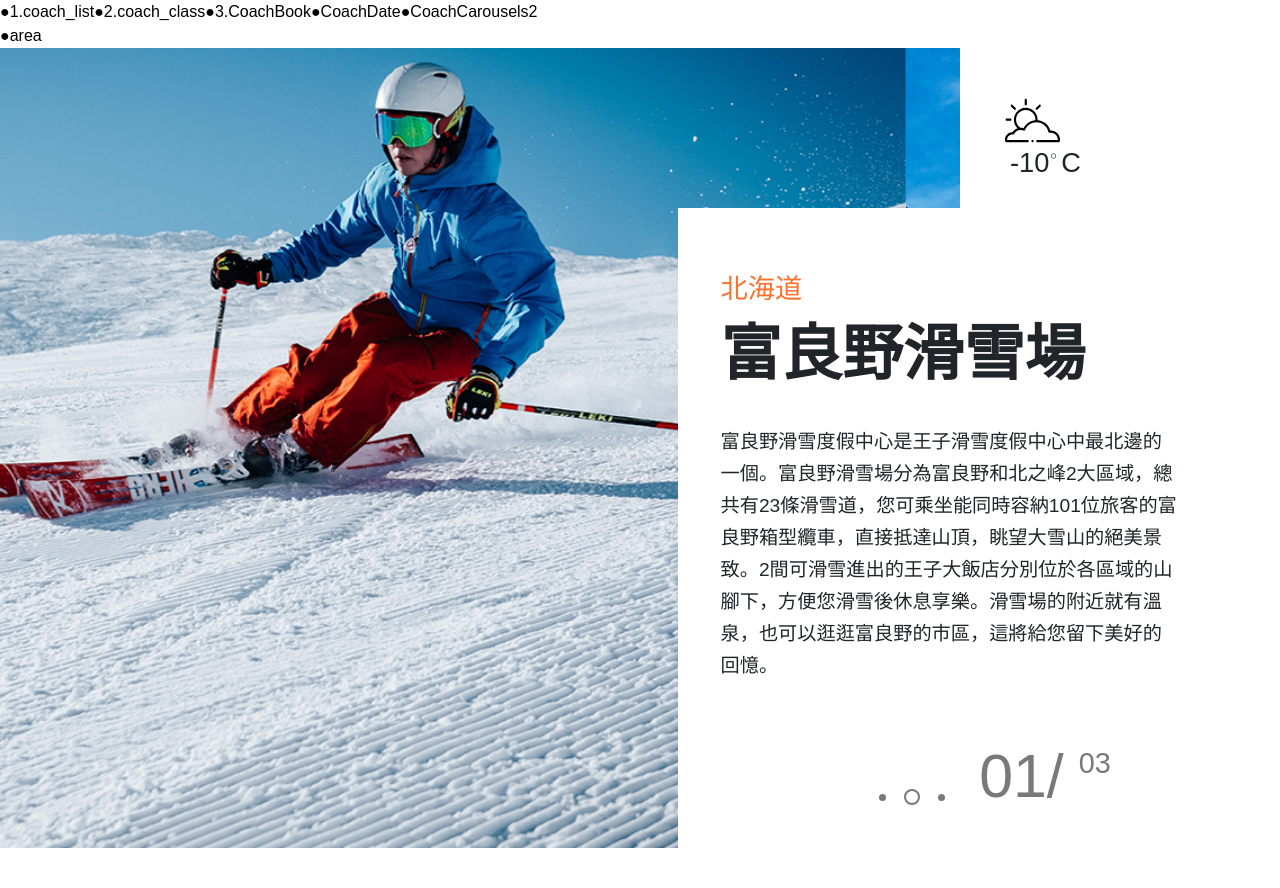
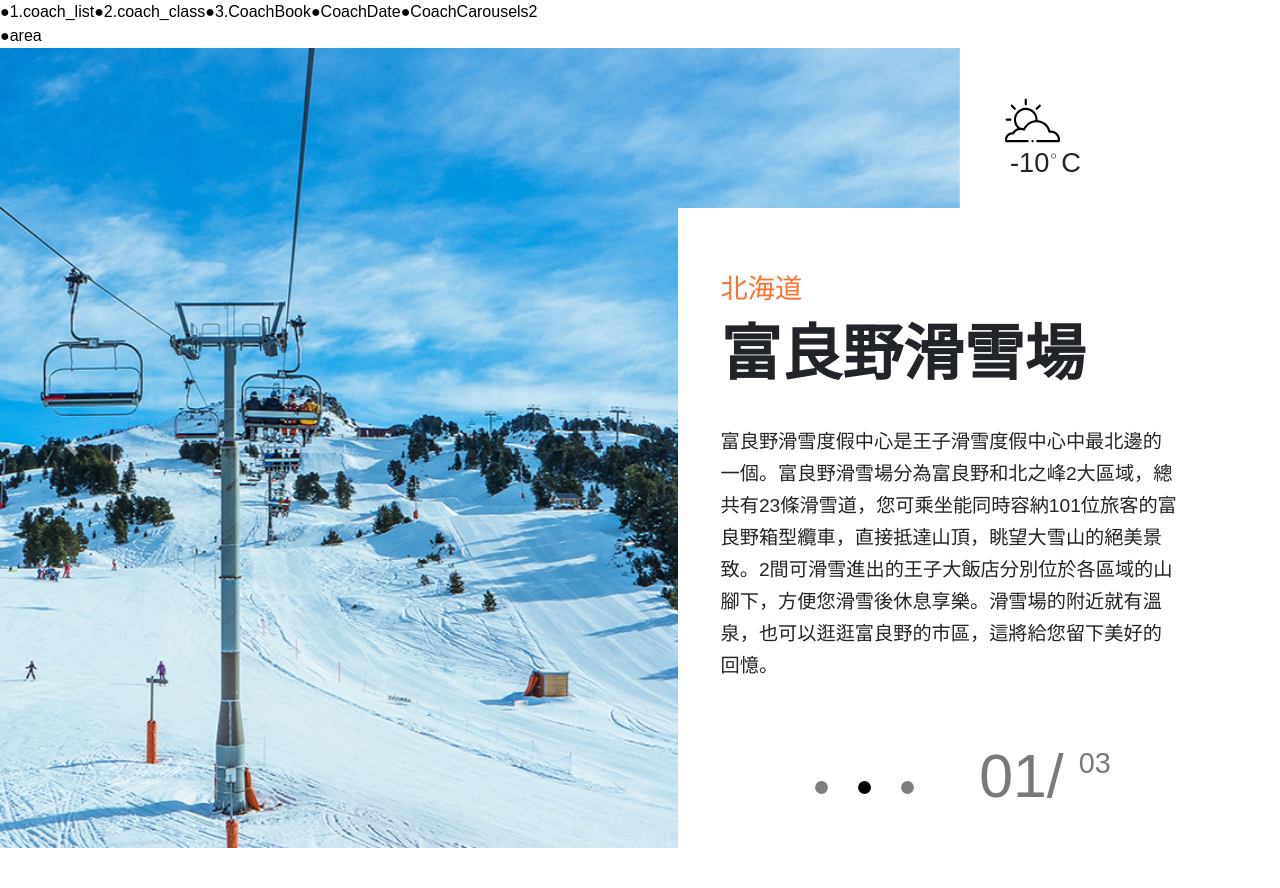
Before and after one commit to one0212/skigo_react, a React (Create React App) app: page /area in a window 1280 px wide. Shown: the top 888 px of the page. Built offline with nearby package versions, Linux system fonts and the light colour scheme.

Commit message:
雪場介紹輪播修改

```diff
--- a/src/area/Areas.js
+++ b/src/area/Areas.js
@@ -1,5 +1,6 @@
 import React from 'react'
 import '../css/area_home.css';
+import { Carousel } from 'react-bootstrap';
 import Carousels from '../components/goods/Carousels';
 import Comment from '../components/goods/Comment';
 
@@ -14,27 +15,34 @@ class Areas extends React.Component{
         <>
             <div className="wrap">
             <div className="area_header">
-
+        {/* src={require('../images/areas/scenery-1.jpg')} */}
                 <div className="container-fluid area_slider">
                     <div className="row">
                         <div className="col-xl-9 col-lg-12">
-                            <div id="carouselExampleIndicators" className="carousel slide slide_img" data-ride="carousel">
-                                <ol className="carousel-indicators">
-                                    <li data-target="#carouselExampleIndicators" data-slide-to="0" className="active"></li>
-                                    <li data-target="#carouselExampleIndicators" data-slide-to="1"></li>
-                                    <li data-target="#carouselExampleIndicators" data-slide-to="2"></li>
-                                </ol>
-                                <div className="carousel-inner">
-                                    <div className="carousel-item active">
-                                        <img src={require('../images/areas/scenery-1.jpg')} className="d-block w-100" alt="..."/>
-                                    </div>
-                                    <div className="carousel-item">
-                                        <img src={require('../images/areas/scenery-2.jpg')} className="d-block w-100" alt="..."/>
-                                    </div>
-                                    <div className="carousel-item">
-                                        <img src={require('../images/areas/scenery-3.jpg')} className="d-block w-100" alt="..."/>
-                                    </div>
-                                </div>
+                            <div className="area_carousel">
+                                <Carousel>
+                                    <Carousel.Item>
+                                        <img
+                                        className="d-block w-100"
+                                        src={require('../images/areas/scenery-1.jpg')}
+                                        alt="First slide"
+                                        />
+                                    </Carousel.Item>
+                                    <Carousel.Item>
+                                        <img
+                                        className="d-block w-100"
+                                        src={require('../images/areas/scenery-2.jpg')}
+                                        alt="Third slide"
+                                        />
+                                    </Carousel.Item>
+                                    <Carousel.Item>
+                                        <img
+                                        className="d-block w-100"
+                                        src={require('../images/areas/scenery-3.jpg')}
+                                        alt="Third slide"
+                                        />
+                                    </Carousel.Item>
+                                </Carousel>
                             </div>
                         </div>
                         <div className="col-xl-3">
@@ -144,7 +152,7 @@ class Areas extends React.Component{
                         <div className="d-flex"><div className="title_sign"></div><h4>交通路線</h4></div>
                     </div>
                     <hr/>
-                    <iframe src="https://www.google.com/maps/embed?pb=!1m18!1m12!1m3!1d11607.988663140555!2d142.33874033325841!3d43.335248371799736!2m3!1f0!2f0!3f0!3m2!1i1024!2i768!4f13.1!3m3!1m2!1s0x5f73525ef98cb63d%3A0x9020eebf4f63234b!2z5a-M6Imv6YeO5ruR6Zuq5aC0!5e0!3m2!1szh-TW!2stw!4v1572185752833!5m2!1szh-TW!2stw" frameborder="0" style={{border:0,width:"100%",height:600}}/>
+                    <iframe src="https://www.google.com/maps/embed?pb=!1m18!1m12!1m3!1d11607.988663140555!2d142.33874033325841!3d43.335248371799736!2m3!1f0!2f0!3f0!3m2!1i1024!2i768!4f13.1!3m3!1m2!1s0x5f73525ef98cb63d%3A0x9020eebf4f63234b!2z5a-M6Imv6YeO5ruR6Zuq5aC0!5e0!3m2!1szh-TW!2stw!4v1572185752833!5m2!1szh-TW!2stw" frameborder="0" style={{border:"0",width:"100%",height:"600"}}/>
                 </div>
             </section>
             </div>
--- a/src/css/area_home.css
+++ b/src/css/area_home.css
@@ -27,10 +27,23 @@ section{
     padding-left: 0;
     padding-right: 0;
 }
-.area_slider .carousel-item img{
+.area_slider .area_carousel img{
     height: 100vh;
     object-fit: cover;
     object-position: right top;
+}
+.area_slider .carousel-indicators{
+    bottom: 28px;
+    left: 72%;
+    margin-right: 0;
+}
+.area_slider .carousel-indicators li{
+    background-color: #000;
+    width: 13px;
+    height: 13px;
+    margin-right: 15px;
+    margin-left: 15px;
+    border-radius: 50%;
 }
 .area_slider .weather{
     display: flex;
@@ -47,14 +60,6 @@ section{
 .area_slider .weather .circle{
     width: 6px;
     margin: -20px 0 0 2px;
-}
-.area_slider .carousel-indicators{
-    position: absolute;
-    left: 93%;
-    bottom: 27px;
-    z-index: 5;
-    margin-left: 0;
-    margin-right: 0;
 }
 .area_slider .introduction{
     position: absolute;
@@ -184,9 +189,6 @@ section{
     font-weight: 600;
 }
 
-
-
-
 .area_comment{
     margin-top: 50px;
 }
@@ -250,26 +252,6 @@ section{
     height: 450px;
     margin: 20px 0;
 }
-/* bootstrap.css */
-.carousel-indicators li{
-    width: 7px;
-    height: 7px;
-    margin-right: 8px;
-    margin-left: 8px;
-    background-color: #797979;
-    border: none;
-    border-radius: 50%;
-    opacity: 1;
-}
-.carousel-indicators .active {
-    width: 12px;
-    height: 12px;
-    margin:-5px 10px 0 10px;
-    background-color: #fff;
-    border: 2px solid;
-    border-color: #797979;
-    opacity: 1;
-}
 
 @media screen and (max-width: 1835px) {
     .area_slider .weather{
@@ -310,7 +292,9 @@ section{
 }
 @media screen and (max-width: 1530px) {
     .area_slider .carousel-indicators{
-        left: 90%;
+        /* bottom: 25px; */
+        left: 65%;
+        /* margin-right: 0; */
     }
     .area_slider .introduction .d-flex{
         width: 500px;
@@ -318,17 +302,7 @@ section{
 }
 /* @media screen and (max-width: 1300px) {} */
 @media screen and (max-width: 1200px) {
-    .area_slider .carousel-indicators{
-        left: 0;
-        bottom: 7px;
-    }
-    .area_slider .carousel-item img{
-        height: 500px;
-    }
-    .area_slider .introduction{
-        display: none;
-    }
-    .area_slider .col-xl-3{
+    .area_slider{
         display: none;
     }
 
@@ -391,10 +365,6 @@ section{
     }
 }
 @media screen and (max-width: 768px) {
-    .area_slider .carousel-item img{
-        height: 400px;
-    }
-
     .area_header .introduction2 h5{
         font-size: 1.5rem;
     }
@@ -458,13 +428,6 @@ section{
     }
 }
 @media screen and (max-width: 576px) {
-    .area_slider .carousel-indicators{
-        display: none;
-    }
-    .area_slider .carousel-item img{
-        height: 250px;
-    }
-
     .area_header .introduction2 h5{
         font-size: 1rem;
     }
```
